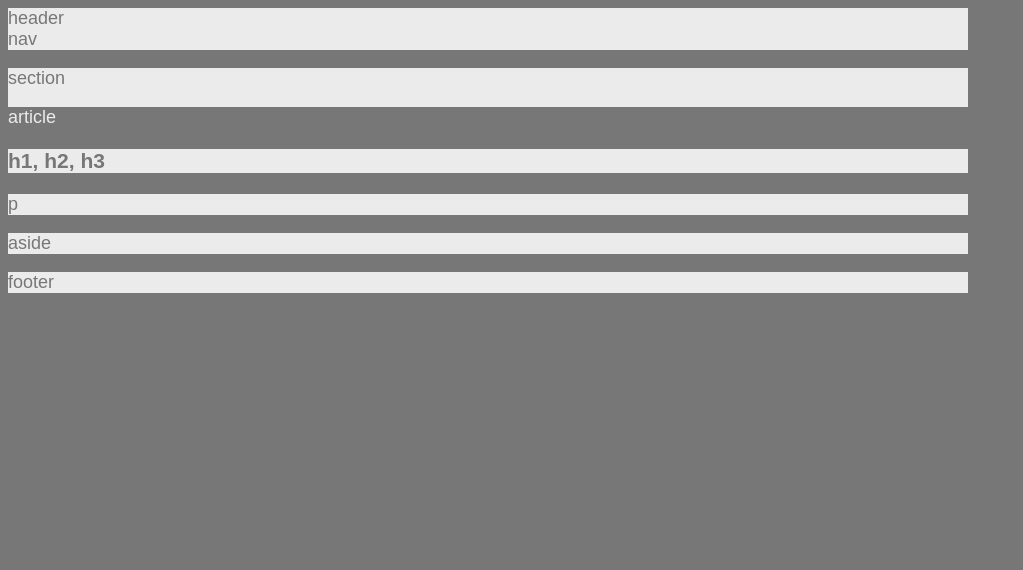
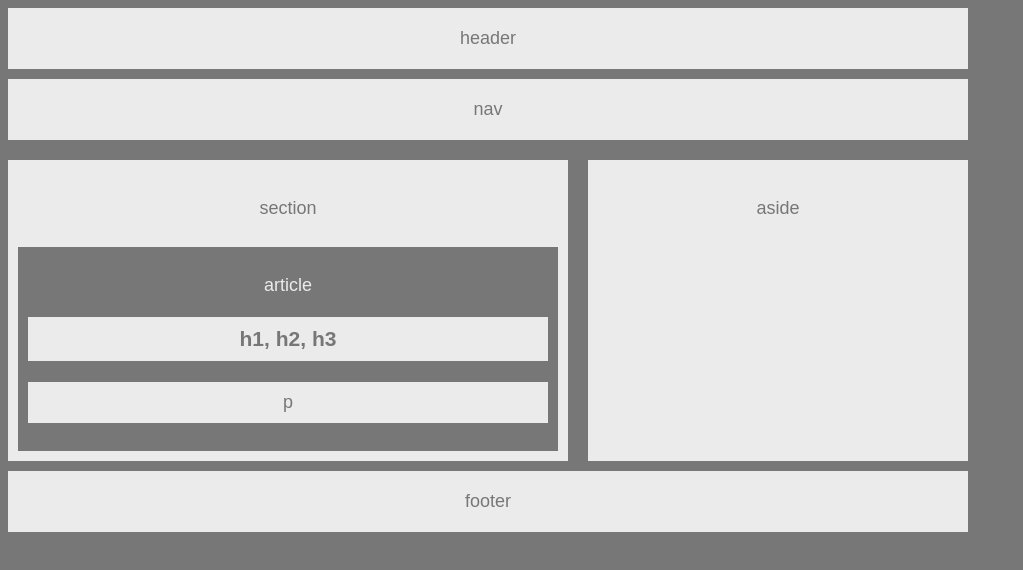
Before and after one commit to JackRa88it/HW-Wireframe, a plain HTML site: page index.html in a window 1280 px wide. Shown: the whole page, without its empty margins (0-1023 px from the left). Drawn offline with Linux system fonts and the light colour scheme.

Commit message:
finish positioning, HW complete

```diff
--- a/index.html
+++ b/index.html
@@ -14,7 +14,9 @@
 
   <nav>nav</nav>
 
-  <section>
+  <div class="clearfix">
+
+    <section class="clearfix">
 
       <p>section</p>
 
@@ -30,6 +32,8 @@
       <p>aside</p>
     </aside>
 
+  </div>
+
   <footer>footer</footer>
 
 </body>
--- a/style.css
+++ b/style.css
@@ -12,20 +12,50 @@ section,
 aside,
 footer {
     background: #ebebeb;
+    text-align: center;
+}
+
+header,
+nav,
+footer {
+    padding: 20px;
+    margin-bottom: 10px;
+}
+
+section {
+    float: left;
+    width: 540px;
+    margin: 10px 10px 10px 0px;
+    padding: 10px;
+}
+
+.clearfix {
+    overflow: auto;
 }
 
 article {
     color: #ebebeb;
     background: #777;
+    padding: 10px;
 }
 
 h1,
 p {
     color: #777;
     background: #ebebeb;
+    padding: 10px;
 }
 
 #article-header {
     color: #ebebeb;
     background: #777;
+    padding: 0px;
 }
+
+aside {
+    float: left;
+    width: 360px;
+    height: 281px;
+    margin: 10px 0px 10px 10px;
+    padding: 10px;
+}
```
Lines whose indentation alone changed are shown as unchanged.
